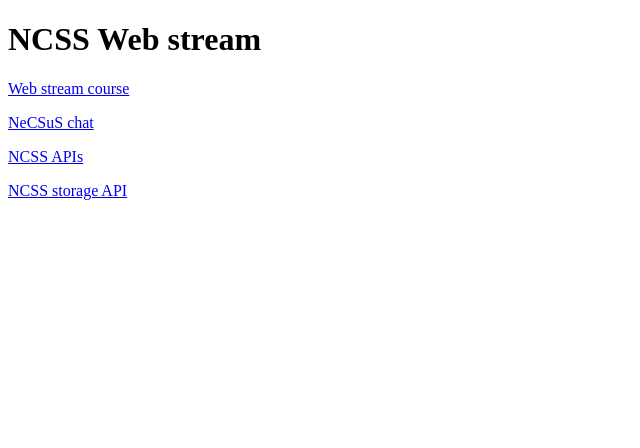
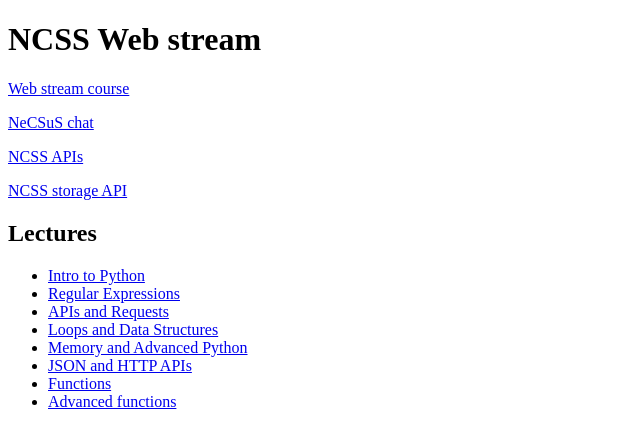
Before and after one commit to kennib/ncss.cloud, a plain HTML site: page index.html in a window 1280 px wide. Shown: the whole page, without its empty margins (0-640 px from the left). Drawn offline with Linux system fonts and the light colour scheme.

Commit message:
Added lectures to website

```diff
--- a/index.html
+++ b/index.html
@@ -18,5 +18,33 @@
     <p>
       <a href="https://store.ncss.cloud/docs/">NCSS storage API</a>
     </p>
+
+    <h2>Lectures</h2>
+    <ul>
+      <li>
+        <a href="https://www.bigmarker.com/australian-computing-academy/NCSS-2020-Python-1">Intro to Python</a>
+      </li>
+      <li>
+        <a href="https://www.bigmarker.com/australian-computing-academy/NCSS-2020-Regular-Expressions">Regular Expressions</a>
+      </li>
+      <li>
+        <a href="https://www.bigmarker.com/australian-computing-academy/NCSS-2020-APIs-and-HTTP-requests">APIs and Requests</a>
+      </li>
+      <li>
+        <a href="https://www.bigmarker.com/australian-computing-academy/NCSS-2020-Python-2-Data-Structures">Loops and Data Structures</a>
+      </li>
+      <li>
+        <a href="https://www.bigmarker.com/australian-computing-academy/NCSS-2020-Memory-and-Advanced-Python">Memory and Advanced Python</a>
+      </li>
+      <li>
+        <a href="https://www.bigmarker.com/australian-computing-academy/NCSS-2020-JSON-and-HTTP-APIs">JSON and HTTP APIs</a>
+      </li>
+      <li>
+        <a href="https://www.bigmarker.com/australian-computing-academy/NCSS-2020-Python-3-Functions">Functions</a>
+      </li>
+      <li>
+        <a href="https://www.bigmarker.com/australian-computing-academy/NCSS-2020-Advanced-Functions">Advanced functions</a>
+      </li>
+    </ul>
   </body>
 </html>
```
